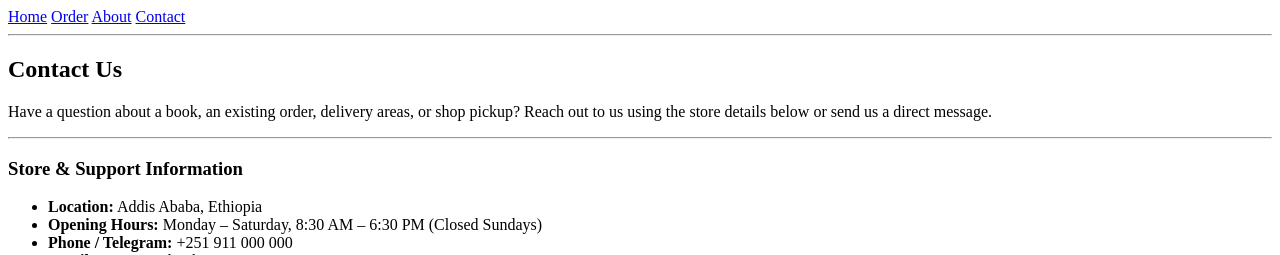
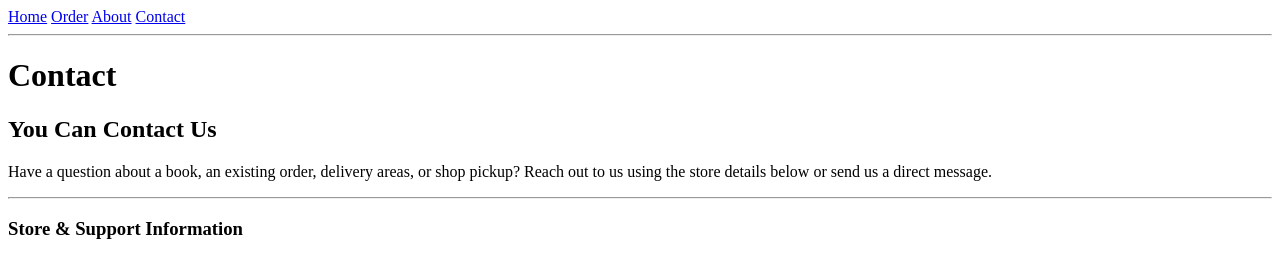
Before and after one commit to ezenid/e-books, a plain HTML site: page contact/index.html in a window 1280 px wide. Shown: the top 255 px of the page. Drawn offline with Linux system fonts and the light colour scheme.

Commit message:
fix(all): fix heading order to fix validator error

```diff
--- a/contact/index.html
+++ b/contact/index.html
@@ -16,10 +16,11 @@
       <a href="/contact/">Contact</a>
     </nav>
     <hr>
+    <h1>Contact</h1>
   </header>
   <main>
     <section>
-      <h2>Contact Us</h2>
+      <h2>You Can Contact Us</h2>
       <p>Have a question about a book, an existing order, delivery areas, or shop pickup? Reach out to us using the
         store details below or send us a direct message.</p>
     </section>
```
Also changed, not shown: about/index.html (+1 -0 lines), order/index.html (+2 -0 lines).
